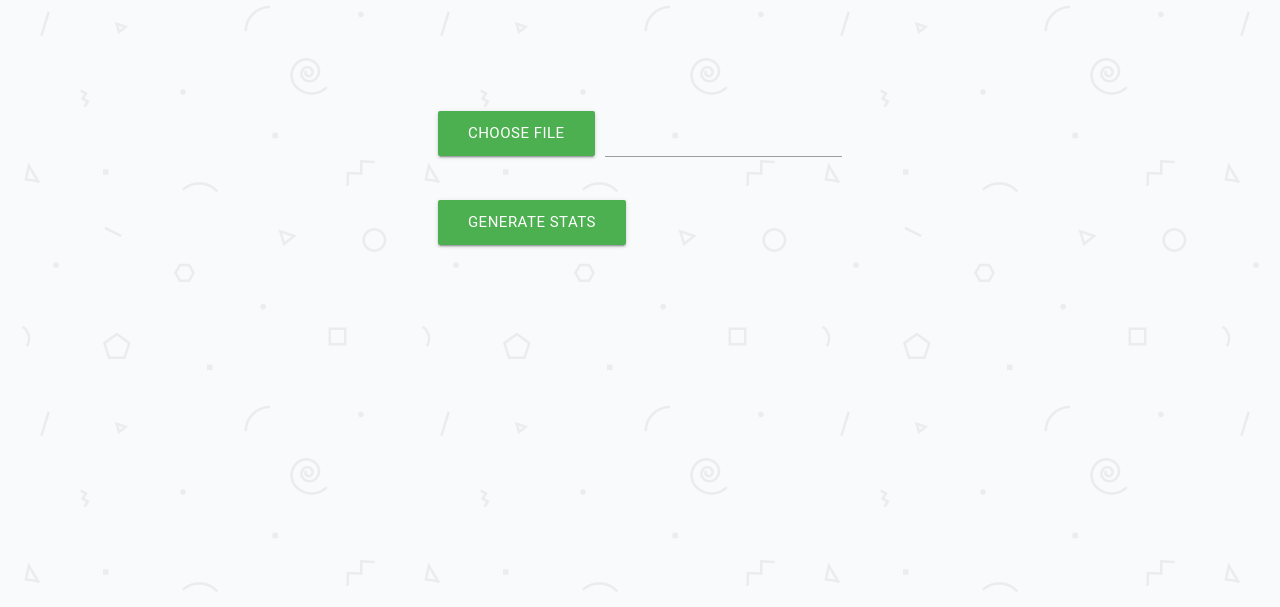
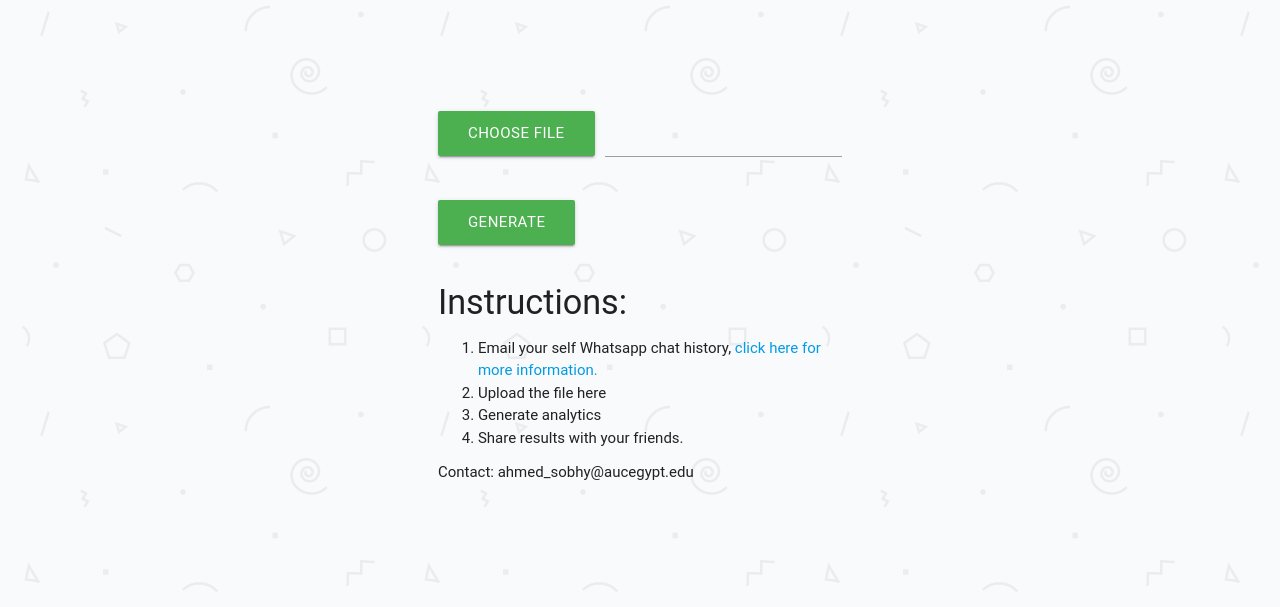
Before and after one commit to ahmed-sobhy/whatsapp, a Flask app: page / in a window 1280 px wide. Shown: the part 193-800 px from the top of the page. Run offline with Flask 2, Linux system fonts and the light colour scheme; some libraries are stand-ins or nearby versions; some web fonts are replaced.

Commit message:
Added instructions to homepage

```diff
--- a/templates/home.html
+++ b/templates/home.html
@@ -34,6 +34,7 @@
  <br><br><br><br><br><br><br><br><br><br>
  <div class="row" style="text-align:center"><div class="col s4 offset-s4">
 
+
  	<form action="upload" method="post" enctype="multipart/form-data">
     	<div class="file-field input-field">
       		<div class="btn green">
@@ -45,9 +46,23 @@
       		</div>
       		<br>
       		<button class="btn green" type="submit">
-        		<span>Generate Stats</span>
+        		<span>Generate</span>
       		</button>
+          <br><br><br>
+
+
     	</div>
+      <div align="left">
+            <h4>Instructions:</h5>
+              <ol>
+                <li>Email your self Whatsapp chat history,
+                  <a href="https://www.whatsapp.com/faq/en/general/23753886" target="_blank"> click here for more information.</a></li>
+                <li>Upload the file here</li>
+                <li>Generate analytics</li>
+                <li>Share results with your friends.</li>
+              </ol>
+            <h6>Contact: ahmed_sobhy@aucegypt.edu</h6>
+      </div>
   	</form>
   </div></div>
 </body>
```
Also changed, not shown: whatsapp.db.
